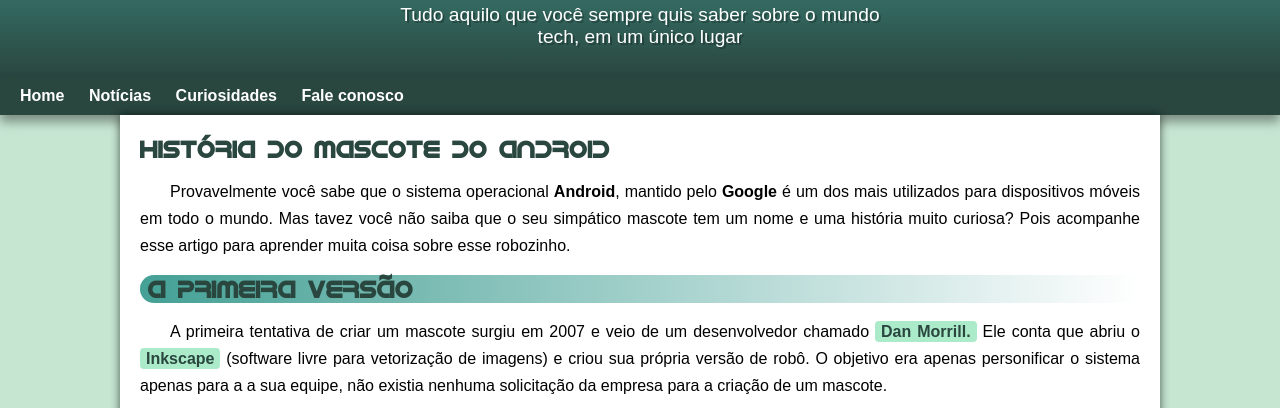
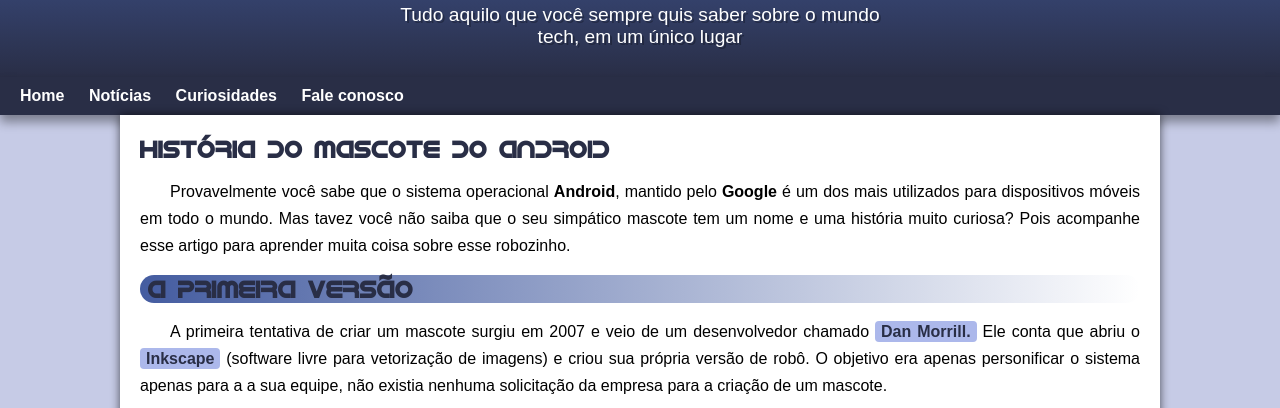
Before and after one commit to joaorocha-web/projeto-android, a plain HTML site: page index.html in a window 1280 px wide. Shown: the part 113-521 px from the top of the page. Drawn offline with Linux system fonts and the light colour scheme.

Commit message:
mudando cor

```diff
--- a/estilo/style.css
+++ b/estilo/style.css
@@ -12,12 +12,12 @@
 }
 
 :root {
-    --cor0: #c6e6d2;
-    --cor1: #acebca;
-    --cor2: #16f58d;
-    --cor3: #34cca9;
-    --cor4: #44a095;
-    --cor5: #29463f;
+    --cor0: #c6cbe6;
+    --cor1: #acb8eb;
+    --cor2: #163bf5;
+    --cor3: #3450cc;
+    --cor4: #445ca0;
+    --cor5: #292e46;
 
     --fonte-padrao: Arial, Verdana, Helvetica, sans-serif;
     --fonte-destaque: "Bebas Neue", sans-serif;
```
